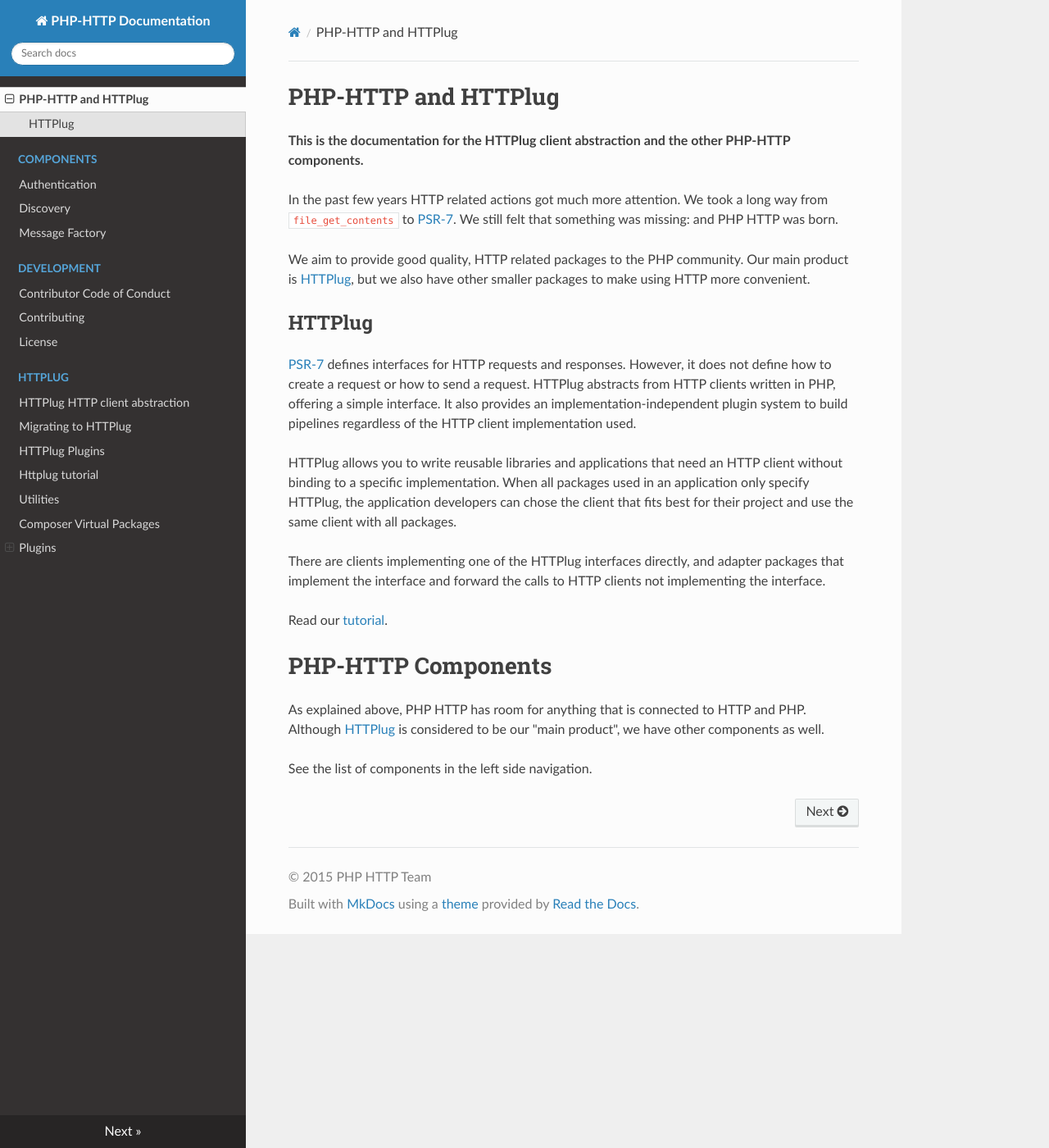
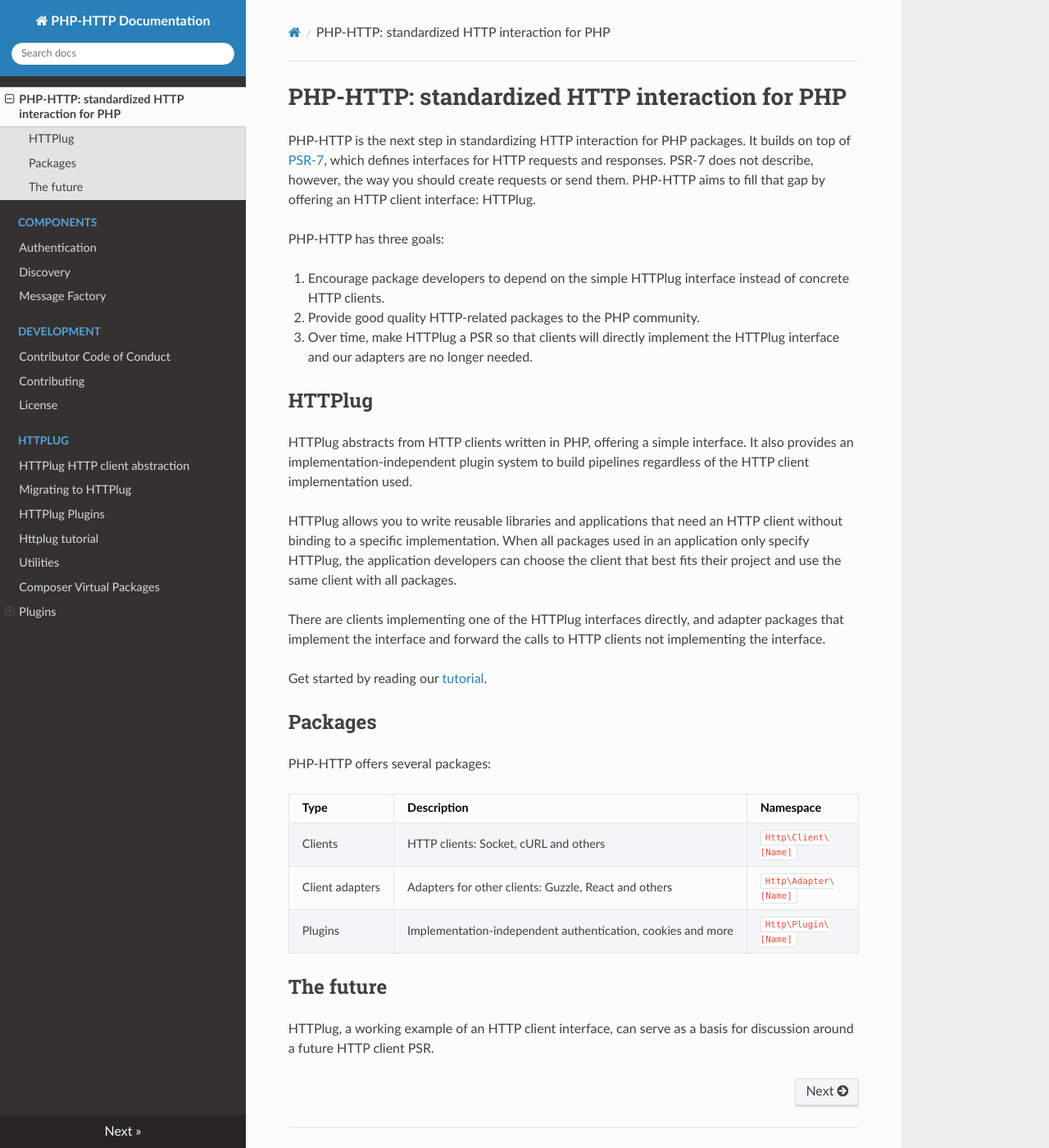
Before and after one commit to php-http/documentation, an MkDocs documentation site: the page built from docs/index.md, in a window 1280 px wide and 1400 px high. Shown: the whole window at 82% size. Built offline with MkDocs 1.6.1, drawn with Linux system fonts in a browser that asks for light colours; nearby versions of some CDN libraries.

Commit message:
Spice up intro

```diff
--- a/docs/index.md
+++ b/docs/index.md
@@ -1,39 +1,50 @@
-# PHP-HTTP and HTTPlug
+# PHP-HTTP: standardized HTTP interaction for PHP
 
-**This is the documentation for the HTTPlug client abstraction and the other PHP-HTTP components.**
+PHP-HTTP is the next step in standardizing HTTP interaction for PHP packages.
+It builds on top of [PSR-7](http://www.php-fig.org/psr/psr-7/), which defines
+interfaces for HTTP requests and responses. PSR-7 does not describe, however,
+the way you should create requests or send them. PHP-HTTP aims to fill that gap
+by offering an HTTP client interface: HTTPlug.
 
+PHP-HTTP has three goals:
 
-In the past few years HTTP related actions got much more attention. We took a long way from `file_get_contents` to
-[PSR-7](http://www.php-fig.org/psr/psr-7/). We still felt that something was missing: and PHP HTTP was born.
+1. Encourage package developers to depend on the simple HTTPlug interface
+   instead of concrete HTTP clients.
 
-We aim to provide good quality, HTTP related packages to the PHP community. Our main product is
-[HTTPlug](http://httplug.io), but we also have other smaller packages to make using HTTP more convenient.
+2. Provide good quality HTTP-related packages to the PHP community.
 
+3. Over time, make HTTPlug a PSR so that clients will directly implement the
+   HTTPlug interface and our adapters are no longer needed.
 
 ## HTTPlug
 
-[PSR-7](http://www.php-fig.org/psr/psr-7/) defines interfaces for HTTP requests and responses.
-However, it does not define how to create a request or how to send a request.
 HTTPlug abstracts from HTTP clients written in PHP, offering a simple interface.
-It also provides an implementation-independent plugin system to build pipelines regardless of the
-HTTP client implementation used.
+It also provides an implementation-independent plugin system to build pipelines
+regardless of the HTTP client implementation used.
 
 HTTPlug allows you to write reusable libraries and applications that need
 an HTTP client without binding to a specific implementation.
 When all packages used in an application only specify HTTPlug,
-the application developers can chose the client that fits best for their
-project and use the same client with all packages.
+the application developers can choose the client that best fits their project
+and use the same client with all packages.
 
 There are clients implementing one of the HTTPlug interfaces directly,
-and adapter packages that implement the interface and forward the calls to HTTP clients not implementing the interface.
+and adapter packages that implement the interface and forward the calls to HTTP
+clients not implementing the interface.
 
+Get started by reading our [tutorial](httplug/tutorial.md).
 
-Read our [tutorial](httplug/tutorial.md).
+## Packages
 
+PHP-HTTP offers several packages:
 
-# PHP-HTTP Components
+| Type            | Description                                                 | Namespace            |
+| --------------- | ----------------------------------------------------------- | -------------------- |
+| Clients         | HTTP clients: Socket, cURL and others                       | `Http\Client\[Name]` |
+| Client adapters | Adapters for other clients: Guzzle, React and others        | `Http\Adapter\[Name]`|
+| Plugins         | Implementation-independent authentication, cookies and more | `Http\Plugin\[Name]` |
 
-As explained above, PHP HTTP has room for anything that is connected to HTTP and PHP.
-Although [HTTPlug](http://httplug.io) is considered to be our "main product", we have other components as well.
+## The future
 
-See the list of components in the left side navigation.
+HTTPlug, a working example of an HTTP client interface, can serve as a basis
+for discussion around a future HTTP client PSR.
```
